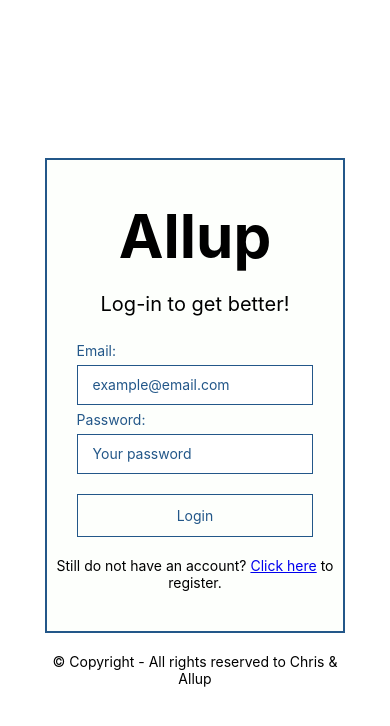
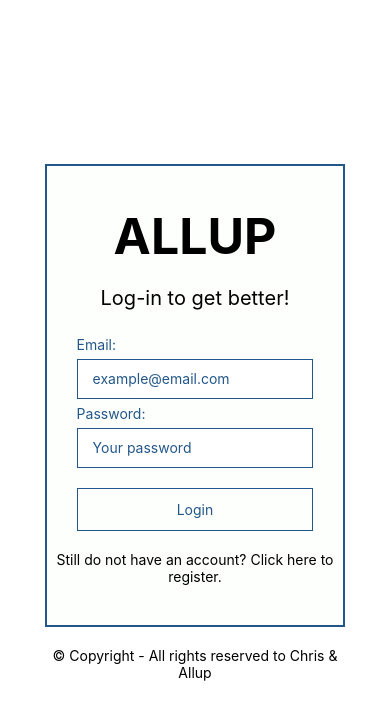
Before and after one commit to Chrisluan/Allup, a React Native app: screen / in a window 390 px wide. Shown: the top 726 px of the page. Built offline with nearby package versions, Linux system fonts and the light colour scheme.

Commit message:
back end implementation server

```diff
--- a/App.js
+++ b/App.js
@@ -1,102 +1,8 @@
-import { StatusBar } from 'expo-status-bar';
-import { useState } from 'react';
-import { StyleSheet, TouchableHighlight, TextInput, Pressable, Text, View } from 'react-native';
+import { React } from 'react';
+import { Text } from 'react-native';
+import Identify from './pages/Identify';
 export default function App() {
   return (
-    <View style={styles.body}>
-    <View style={styles.generalContainer}>
-          <View style={styles.loginContainer}>
-          <View style={{display:'flex', gap:20, alignItems:'center'}}>
-      <Text style={styles.logo}>
-          Allup
-        </Text>
-          <Text style={styles.text}>
-              Log-in to get better!
-          </Text>
-         </View>
-          <View style={{width:'80%'}}>
-          <Text style={{color:'#235789', marginVertical:6}}>
-            Email:
-          </Text>
-              <TextInput placeholder='example@email.com' style={styles.textInput}/>
-          <Text style={{color:'#235789', marginVertical:6}}>
-            Password:
-          </Text>
-              <TextInput placeholder='Your password' style={styles.textInput}/>
-          </View>
-
-          <View style={{display:'flex', justifyContent:'center',width:'80%', flexDirection:'row', gap:20}}>
-            <TouchableHighlight style={{width:'100%'}} onPress={() => {this.props.onPress()}} underlayColor={"blue"} activeOpacity={0.7}>
-              <Pressable style={styles.buttons}><Text style={{color:'#235789'}}>Login</Text></Pressable>
-            </TouchableHighlight>
-
-          </View>
-          <Text style={{textAlign:'center'}}>
-              Still do not have an account? <a href='/'>Click here</a> to register.
-            </Text>
-          </View>
-
-    </View>
-      <Text style={{textAlign:'center'}}>© Copyright - All rights reserved to Chris & Allup</Text>
-    </View>
+    <Identify/>
   );
 }
-
-const styles = StyleSheet.create({
-
-  body:{
-    gap:20,
-    color:'white',
-    paddingHorizontal:40,
-    width:'100%',
-    height:'100%',
-    display:'flex',
-    justifyContent: 'center',
-    alignItems:'center',
-  },
-  generalContainer:{
-    gap:30,
-    display:'flex',
-    alignItems:'center',
-    width:300,
-  },
-  logo: {
-    fontWeight:'bold',
-    fontSize:60,
-  },
-  text:{
-    fontSize:20,
-
-  },
-  buttons:{
-    alignItems: 'center',
-    justifyContent: 'center',
-    paddingVertical: 12,
-    width:'100%',
-    backgroundColor: '#FDFFFC',
-    borderWidth:1,
-    borderColor:'#235789',
-  },
-  textInput:{
-    padding:5,
-    paddingHorizontal:15,
-    width:'100%',
-    height:40,
-    backgroundColor:'white',
-    borderWidth:1,
-    borderColor:'#235789',
-    color:'#235789'
-  },
-  loginContainer:{
-    borderWidth:2,
-    borderColor:'#235789',
-    gap:20,
-    display:'flex',
-    justifyContent:'center',
-    alignItems:'center',
-    width:'100%',
-    height:'fit-content',
-    paddingVertical:40,
-    backgroundColor:'#fdfffc',
-  }
-});
--- a/app.json
+++ b/app.json
@@ -1,11 +1,11 @@
 {
   "expo": {
-    "name": "nodues",
-    "slug": "nodues",
+    "name": "Allup",
+    "slug": "Allup",
     "version": "1.0.0",
     "orientation": "portrait",
     "icon": "./assets/icon.png",
-    "userInterfaceStyle": "light",
+    "userInterfaceStyle": "dark",
     "splash": {
       "image": "./assets/splash.png",
       "resizeMode": "contain",
--- /dev/null
+++ b/pages/Identify.js
@@ -0,0 +1,71 @@
+import { StatusBar } from 'expo-status-bar';
+import { useState } from 'react';
+import { styles } from '../styles/styles.js';
+import {TextInput, Pressable, Text, View } from 'react-native';
+export default function Identify() {
+
+  const [_email, setEmail] = useState("");
+  const [_pass, setPass] = useState("");
+
+
+  async function checkAccount(){
+    console.log("Botão pressionado!")
+    let request = await fetch('http://192.168.0.4:9900/create', {
+      method:'POST',
+      headers:{
+        'Accept':'application/json',
+        'Content-Type':'application/json'
+      },
+      body: JSON.stringify({
+        email: _email,
+        password: _pass
+      })
+    })
+  }
+
+  return (
+    <View style={styles.body}>
+        <View style={styles.generalContainer}>
+              <View style={styles.loginContainer}>
+              <View style={{display:'flex', gap:20, alignItems:'center'}}>
+            <Text style={styles.logo}>
+                ALLUP
+            </Text>
+              <Text style={styles.text}>
+                  Log-in to get better!
+              </Text>
+            </View>
+              <View style={{width:'80%'}}>
+              <Text style={{color:'#235789', marginVertical:6}}>
+                Email:
+              </Text>
+                  <TextInput
+                  placeholder='example@email.com'
+                  style={styles.textInput}
+                  onChangeText={(text) => setEmail(text)}
+                  />
+              <Text style={{color:'#235789', marginVertical:6}}>
+                Password:
+              </Text>
+                  <TextInput
+                  secureTextEntry={true}
+                  placeholder='Your password'
+                  style={styles.textInput}
+                  onChangeText={(text) => setPass(text)}
+
+                  />
+              </View>
+
+              <View style={{display:'flex', justifyContent:'center',width:'80%', flexDirection:'row', gap:20}}>
+                  <Pressable onPress={checkAccount} style={styles.buttons}><Text style={{color:'#235789'}}>Login</Text></Pressable>
+              </View>
+              <Text style={{textAlign:'center'}}>
+                  Still do not have an account? Click here to register.
+                </Text>
+              </View>
+
+        </View>
+      <Text style={{textAlign:'center'}}>© Copyright - All rights reserved to Chris & Allup</Text>
+    </View>
+  );
+}
--- a/styles/styles.js
+++ b/styles/styles.js
@@ -0,0 +1,58 @@
+import {StyleSheet} from 'react-native';
+export const styles = StyleSheet.create({
+    body:{
+      gap:20,
+      color:'white',
+      paddingHorizontal:40,
+      width:'100%',
+      height:'100%',
+      display:'flex',
+      justifyContent: 'center',
+      alignItems:'center',
+    },
+    generalContainer:{
+      gap:30,
+      display:'flex',
+      alignItems:'center',
+      width:300,
+    },
+    logo: {
+      fontWeight:'bold',
+      fontSize:50,
+    },
+    text:{
+      fontSize:20,
+
+    },
+    buttons:{
+      alignItems: 'center',
+      justifyContent: 'center',
+      paddingVertical: 12,
+      width:'100%',
+      backgroundColor: '#FDFFFC',
+      borderWidth:1,
+      borderColor:'#235789',
+    },
+    textInput:{
+      padding:5,
+      paddingHorizontal:15,
+      width:'100%',
+      height:40,
+      backgroundColor:'white',
+      borderWidth:1,
+      borderColor:'#235789',
+      color:'#235789'
+    },
+    loginContainer:{
+      borderWidth:2,
+      borderColor:'#235789',
+      gap:20,
+      display:'flex',
+      justifyContent:'center',
+      alignItems:'center',
+      width:'100%',
+      height:'fit-content',
+      paddingVertical:40,
+      backgroundColor:'#fdfffc',
+    }
+  });
```
Also changed, not shown: package.json (+8 -2 lines), components/Server.js (deleted), pages/Home.js (deleted), 2 other files (tests, documents, lock files or other folders).
